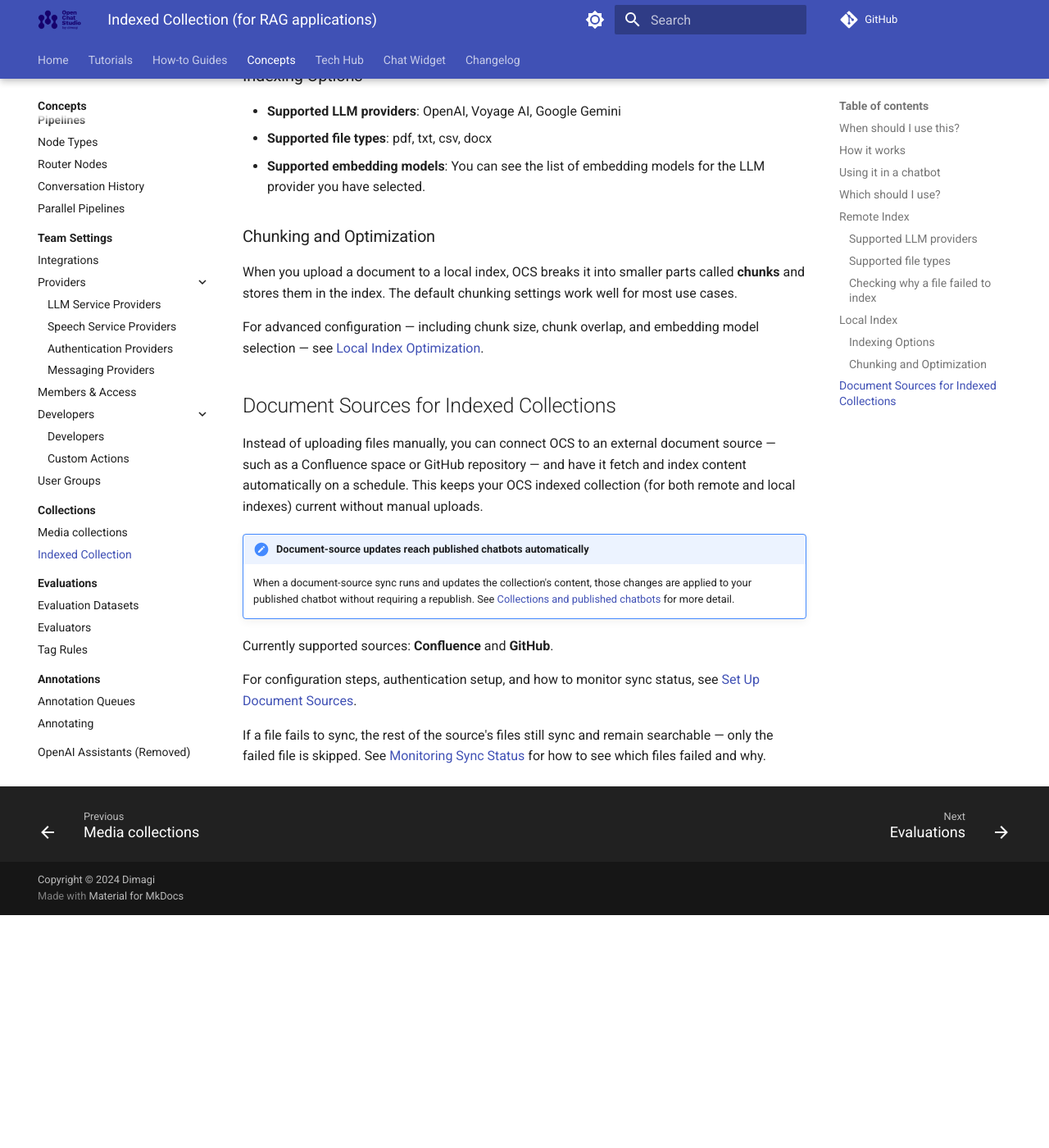
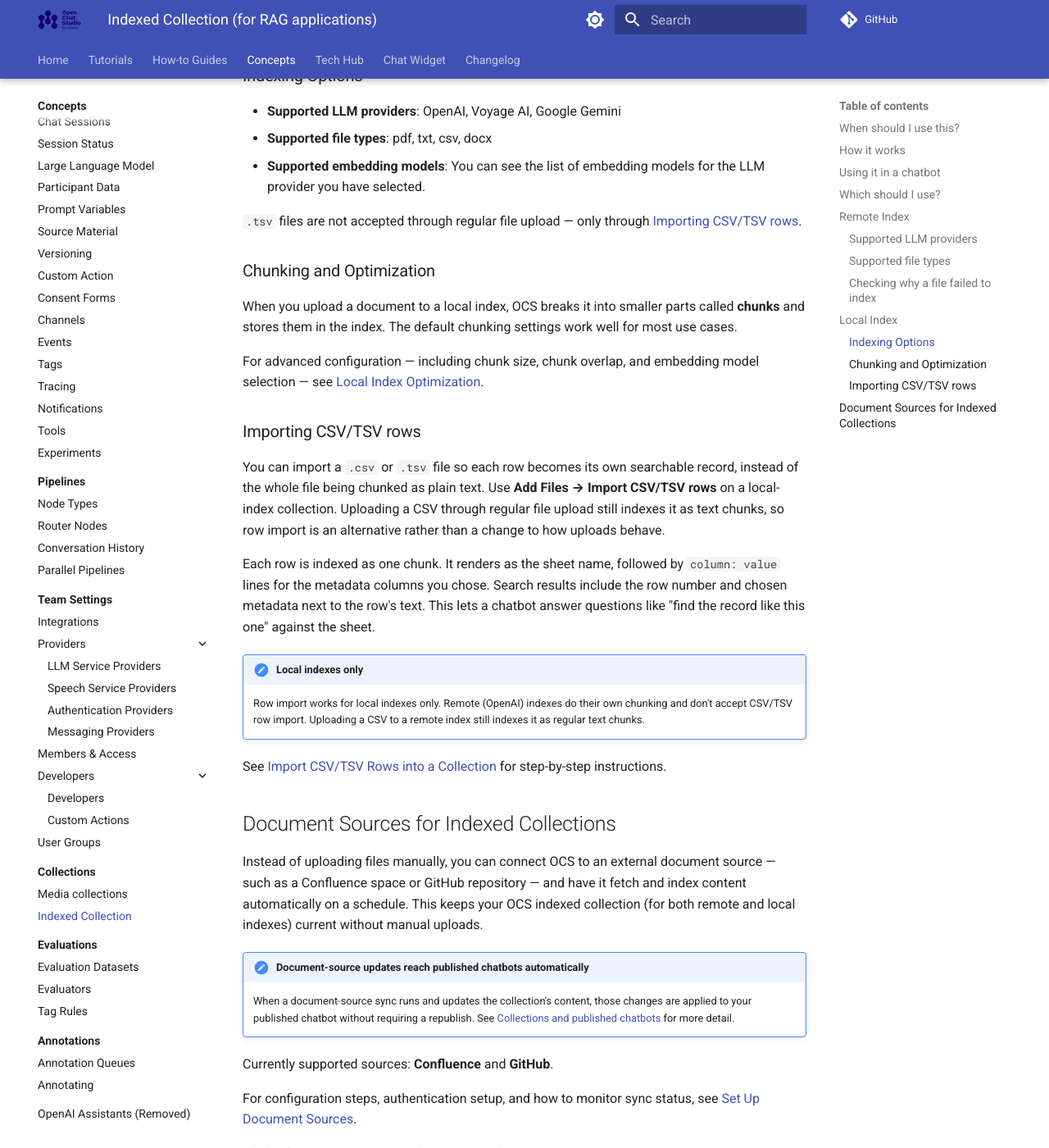
Before and after one commit to dimagi/open-chat-studio-docs, an MkDocs documentation site: the page built from docs/concepts/collections/indexed.md, in a window 1280 px wide and 1400 px high, scrolled down 2620 px. Shown: the whole window at 82% size. Built offline with MkDocs 1.6.1 and Material for MkDocs 9.7.7, drawn with Linux system fonts in a browser that asks for light colours; a script that is not in the unit is left out; comment, search, counter and statistics services are not loaded; before the commit the page ends 3736 px from its top, so only the background shows below that.

Commit message:
update changelog and docs from OCS PR #4601
Co-Authored-By: Claude Opus 5 (1M context) <noreply@anthropic.com>

```diff
--- a/docs/concepts/collections/indexed.md
+++ b/docs/concepts/collections/indexed.md
@@ -79,11 +79,31 @@ Local indexes are hosted and managed by OCS. When you create a local index, you
 - **Supported file types**: pdf, txt, csv, docx
 - **Supported embedding models**: You can see the list of embedding models for the LLM provider you have selected.
 
+`.tsv` files are not accepted through regular file upload — only through [Importing CSV/TSV rows](#importing-csvtsv-rows).
+
 ### Chunking and Optimization
 
 When you upload a document to a local index, OCS breaks it into smaller parts called **chunks** and stores them in the index. The default chunking settings work well for most use cases.
 
 For advanced configuration — including chunk size, chunk overlap, and embedding model selection — see [Local Index Optimization](../../tech-hub/local-index-optimization.md).
+
+### Importing CSV/TSV rows
+
+You can import a `.csv` or `.tsv` file so each row becomes its own searchable record, instead of the whole file being chunked as plain text.
+Use **Add Files → Import CSV/TSV rows** on a local-index collection.
+Uploading a CSV through regular file upload still indexes it as text chunks, so row import is an alternative rather than a change to how uploads behave.
+
+Each row is indexed as one chunk.
+It renders as the sheet name, followed by `column: value` lines for the metadata columns you chose.
+Search results include the row number and chosen metadata next to the row's text.
+This lets a chatbot answer questions like "find the record like this one" against the sheet.
+
+!!! note "Local indexes only"
+    Row import works for local indexes only.
+    Remote (OpenAI) indexes do their own chunking and don't accept CSV/TSV row import.
+    Uploading a CSV to a remote index still indexes it as regular text chunks.
+
+See [Import CSV/TSV Rows into a Collection](../../how-to/import_csv_tsv_rows.md) for step-by-step instructions.
 
 ## Document Sources for Indexed Collections
 
--- a/mkdocs.yml
+++ b/mkdocs.yml
@@ -105,6 +105,7 @@ nav:
       - Add a Custom LLM Model: how-to/add_custom_llm_model.md
       - how-to/workflow_cookbook.md
       - how-to/add_a_knowledge_base.md
+      - Import CSV/TSV Rows into a Collection: how-to/import_csv_tsv_rows.md
       - Router Nodes:
         - how-to/routers/index.md
         - Configure LLM Router: how-to/routers/llm_router.md
```
Also changed, not shown: docs/changelog.md (+1 -0 lines), docs/how-to/import_csv_tsv_rows.md (added, +76 -0 lines), docs/tech-hub/local-index-optimization.md (+16 -0 lines).
